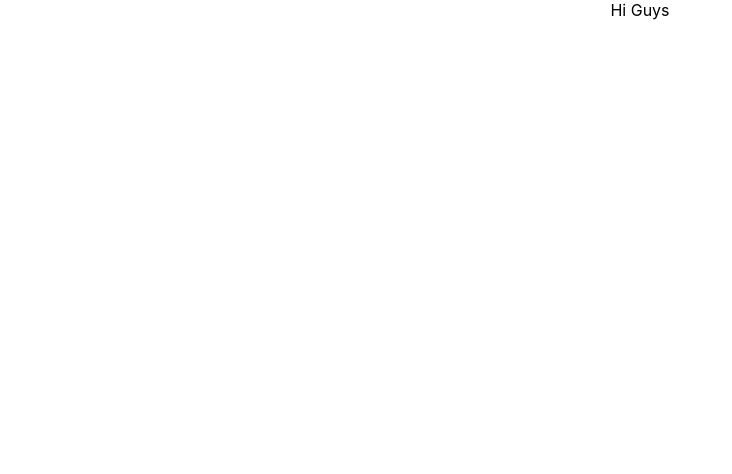
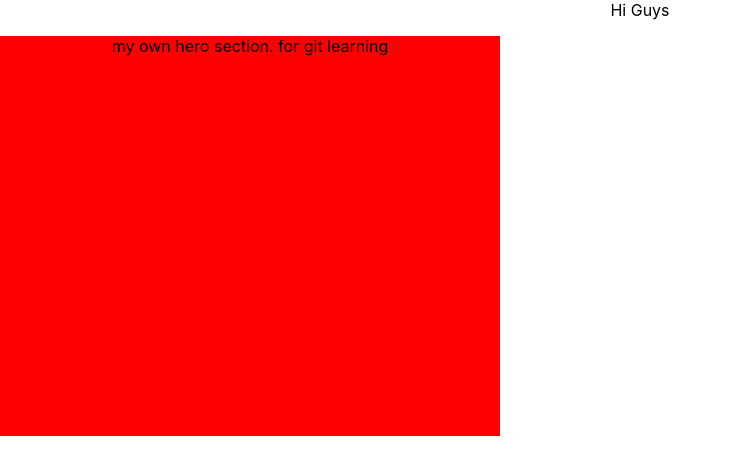
Before and after one commit to jumiej/git-collab, a React (Create React App) app: page / in a window 1280 px wide. Shown: the top 474 px of the page, without its empty margins (0-732 px from the left). Built offline with nearby package versions, Linux system fonts and the light colour scheme.

Commit message:
herosectioncommit

```diff
--- a/src/App.js
+++ b/src/App.js
@@ -1,9 +1,19 @@
 import './App.css';
+import Herosection from './hero-section/heroSection';
 
 function App() {
+const testArray = [{name:'charles', age:10 ,eligible:true },{name:'mike',age:20, eligible: false}, {name:'justin', age: 34, eligible: true}]
+let checking;
+checking = testArray.filter((back)=>{
+})
+console.log(checking)
+
+
+  console.log('hello world')
   return (
     <div className="App">
       <div>Hi Guys</div>
+      <Herosection/>
     </div>
   );
 }
--- /dev/null
+++ b/src/hero-section/heroSection.css
@@ -0,0 +1,6 @@
+.jumie{
+    background-color: red;
+    width: 500px;
+    height: 400px;
+    text-align: centerr;
+}
--- /dev/null
+++ b/src/hero-section/heroSection.jsx
@@ -0,0 +1,17 @@
+import React from "react";
+import './heroSection.css';
+
+
+
+export default function Herosection(){
+
+    return(
+        <>
+        <div className ="jumie">
+            <p>
+                my own hero section. for git learning
+            </p>
+        </div>
+        </>
+    )
+}
```
